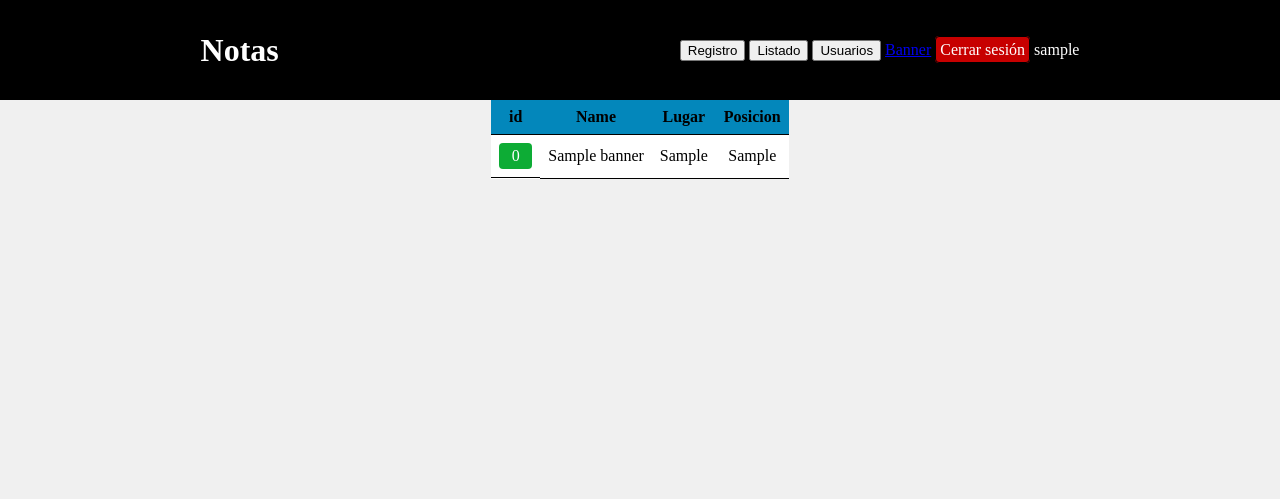
After one commit to CesCM28/Notas, a Flask app: page /banner in a window 1280 px wide. The commit adds this page. Shown: the top 499 px of the page. Run offline with Flask 2, Linux system fonts and the light colour scheme; the visitor is signed in with stand-in values (Sample User, id 1); tables that the repository leaves empty or names only in its code hold one stand-in row (values such as "Sample post"); data that the repository does not hold is empty.

Commit message:
poder editar los banners

```diff
--- a/application.py
+++ b/application.py
@@ -93,6 +93,7 @@ def index():
         from news n
         inner join categorys c
         on c.id_category = n.id_category
+        order by n.id_news desc
             '''
     )
     news = c.fetchall()
@@ -174,6 +175,35 @@ def users(id):
     return render_template('users.html', user=user)
 
 
+@application.route('/banner')
+@login_required
+def banner():
+    db, c = get_db()
+    c.execute('select * from banners')
+    banners = c.fetchall()
+
+    return render_template('banner/listaBanner.html', banners=banners)
+
+
+@application.route('/<int:id>/banner', methods=['GET', 'POST'])
+@login_required
+def editarBanner(id):
+    db, c = get_db()
+    c.execute('select id_banner,link,name,status,site from banners where id_banner = %s', (id,))
+    banner = c.fetchone()
+
+    if request.method == 'POST':
+        name = request.form['name']
+        link = request.form['imagen']
+
+        c.execute('update banners set name = %s, link = %s where id_banner = %s', (name, link, id))
+        db.commit()
+
+        return redirect(url_for('banner'))
+
+    return render_template('banner/editarBanner.html', banner=banner)
+
+
 @application.route('/logout')
 def logout():
     session.clear()
--- /dev/null
+++ b/templates/banner/listaBanner.html
@@ -0,0 +1,38 @@
+{% extends 'base.html' %}
+
+{% block header %}
+<h1>{% block title %}Notas{% endblock %}</h1>
+{% endblock %}
+
+{% block content %}
+
+<div class="show" id="tabla">
+    <table>
+        <thead>
+            <tr>
+                <th>id</th>
+                <th style="text-align: center;">Name</th>
+                <th style="text-align: center;">Lugar</th>
+                <th style="text-align: center;">Posicion</th>
+            </tr>
+        </thead>
+        {% for banner in banners %}
+        <tr>
+            <td class="center">
+                <a class="boton-editar" href="{{ url_for('editarBanner', id=banner['id_banner']) }}">{{ banner['id_banner'] }}</a>
+            </td>
+            <td>
+                {{ banner['name'] }}
+            </td>
+            <td>
+                {{ banner['site'] }}
+            </td>
+            <td style="text-align: center;">
+                {{ banner['order'] }}
+            </td>
+        </tr>
+        {% endfor %}
+    </table>
+</div>
+
+{% endblock %}
--- a/templates/base.html
+++ b/templates/base.html
@@ -32,6 +32,7 @@
             <button onclick="OculatarMostrar('registro')">Registro</button>
             <button onclick="OculatarMostrar('tabla')">Listado</button>
             <button onclick="OculatarMostrar('usuarios')">Usuarios</button>
+            <a class="" href="{{ url_for('banner') }}">Banner</a>
             <a class="cerrar-sesion" href="{{ url_for('logout') }}">Cerrar sesión</a>
             <span>{{ g.user['username'] }}</span>
             {% else %}
```
Also changed, not shown: templates/banner/editarBanner.html (added, +22 -0 lines).
